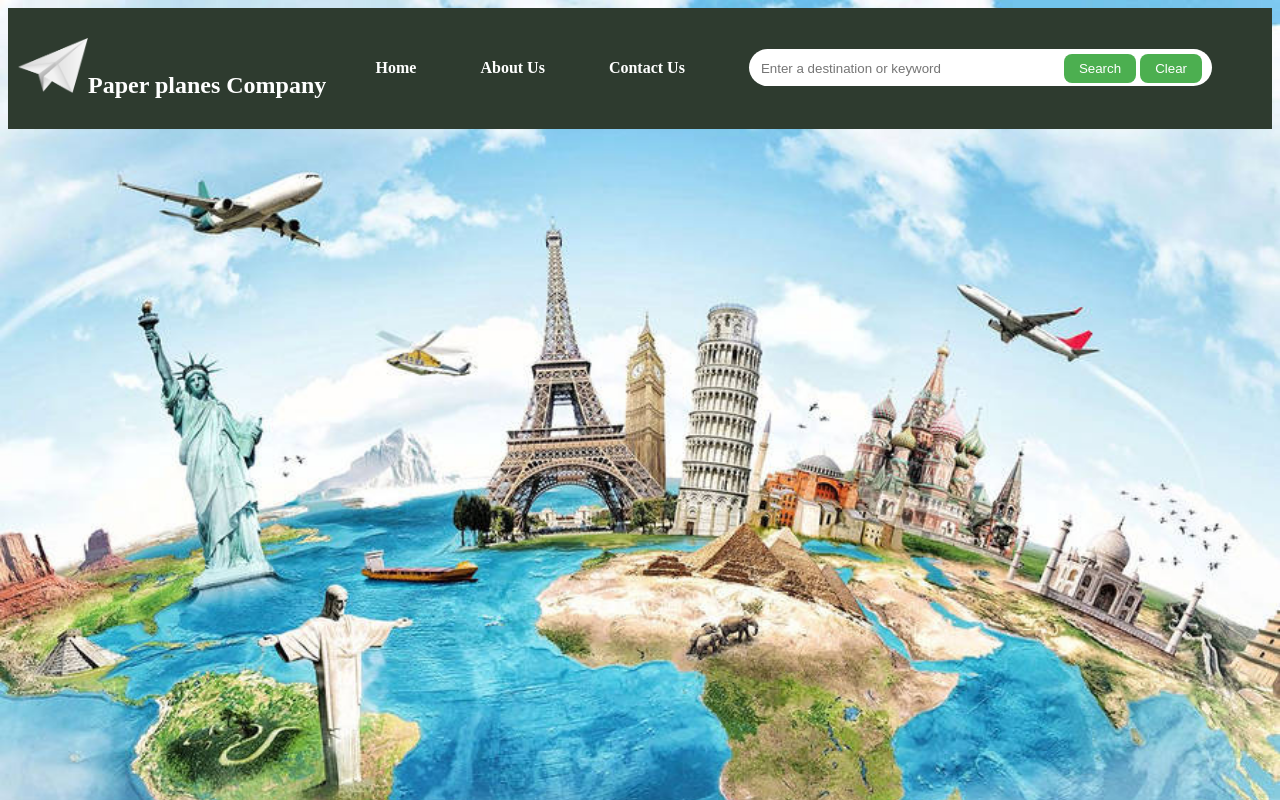
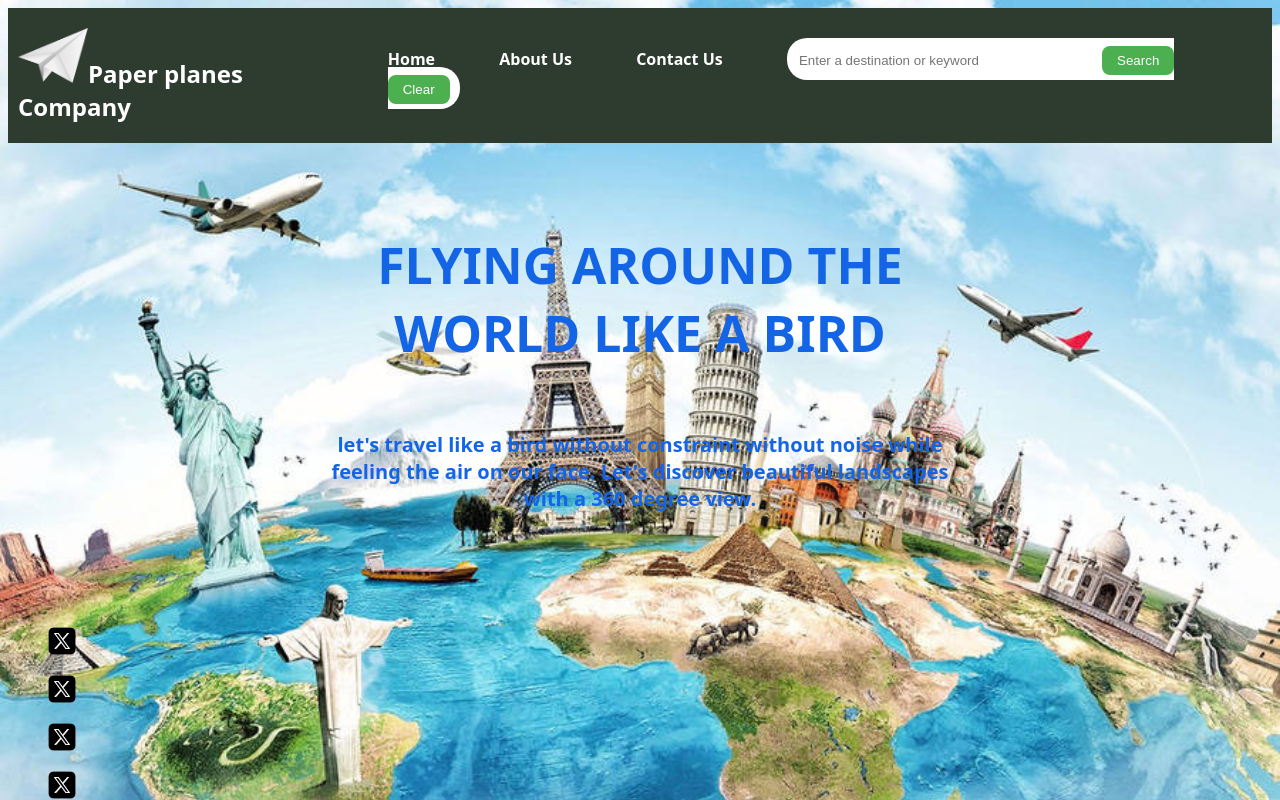
Before and after one commit to PhilBou2024/travelRecommendation, a plain HTML site: page index.html in a window 1280 px wide. Drawn offline with Linux system fonts and the light colour scheme.

Commit message:
Add title, intro and social media PF

```diff
--- a/index.html
+++ b/index.html
@@ -7,14 +7,23 @@
 </head>
 <body>
    <nav>
-    <h1><image src="./plane.png" width="70"/>Paper planes Company</h1>
+    <h1><image src="./Images/plane.png" width="70"/>Paper planes Company</h1>
     <ul>
-    <li><a href="./travel_recommendation.html" id="home">Home </a></li>
+    <li><a href="./index.html" id="home">Home </a></li>
     <li><a href="./travel_about_us.html" id="about">About Us </a></li>
     <li><a href="./travel_contact.html" id="contact">Contact Us </a></li>
-    <li id="search"><input type="text" id="searchInput" size=35 placeholder="Enter a destination or keyword">
+    <li id="searchBar"><input type="text" id="searchInput" size=35 placeholder="Enter a destination or keyword">
         <button id='btnSearch'>Search</button>
         <button id='btnClear'>Clear</button></li>
     </ul>
    </nav>
+   <div id="title">FLYING AROUND THE WORLD LIKE A BIRD</div>
+   <div id="intro">let's travel like a bird without constraint without noise while feeling the air on our face.
+    Let's discover beautiful landscapes with a 360 degree view.
+    <div class="iconbutton">
+        <a href="https://x.com" target="_blank"><image src="./Images/x_logo.png" style="width:42px;height:42px;"/></a>
+        <a href="https://x.com" target="_blank"><image src="./Images/x_logo.png" style="width:42px;height:42px;"/></a>
+        <a href="https://x.com" target="_blank"><image src="./Images/x_logo.png" style="width:42px;height:42px;"/></a>
+        <a href="https://x.com" target="_blank"><image src="./Images/x_logo.png" style="width:42px;height:42px;"/></a>
+    </div>
 </body>
--- a/travel_recommendation.css
+++ b/travel_recommendation.css
@@ -1,22 +1,18 @@
 body {
-    background-image: url("./travel_background.jpg");
+    background-image: url("./Images/travel_background.jpg");
     background-size: 100% auto;
+    font-family:ui-sans-serif,system-ui,sans-serif
 }
 
 nav {
     background-color: #2e3b2f;
     color: white;
     display: flex;
-    padding-top: 10px;
-    padding-bottom: 10px;
     padding-left: 10px;
     align-items: center;
     justify-content: space-between;
 }
 
-nav ul {
-    text-align: right;
-}
 nav ul li {
     display: inline;
     margin-right: 60px;
@@ -37,7 +33,7 @@ nav button {
     cursor: pointer;
   }
 
-#search {
+#searchBar {
     background-color: white;
     padding-top: 10px;
     padding-bottom: 10px;
@@ -46,9 +42,39 @@ nav button {
     border-radius: 20px;
 }
 
-nav Input {
+#searchInput {
     border: none;
     outline: none;
-    border-width: 0;
-    box-shadow: none;
 }
+
+#title {
+    font-size: 50px;
+    color: rgb(20, 101, 230);
+    font-weight: bold;
+    text-align: center;
+    margin: 0 auto;
+    width: 50%;
+    padding-top: 7%;
+}
+
+#intro {
+    font-size: 20px;
+    color: rgb(20, 101, 230);
+    font-weight: bold;
+    text-align: center;
+    margin: 0 auto;
+    width: 50%;
+    padding-block: 5%;
+}
+
+.iconbutton{
+    width: 48px;
+    height: 100px;
+    border-radius: 100%;
+    align-items: center;
+    justify-content: center;
+    position: fixed;
+    left: 3%;
+    bottom: 10%;
+    cursor: pointer;
+  }
```
Also changed, not shown: Images/plane.png (renamed from plane.png), Images/travel_background.jpg (renamed from travel_background.jpg), Images/x_logo.png (added).
